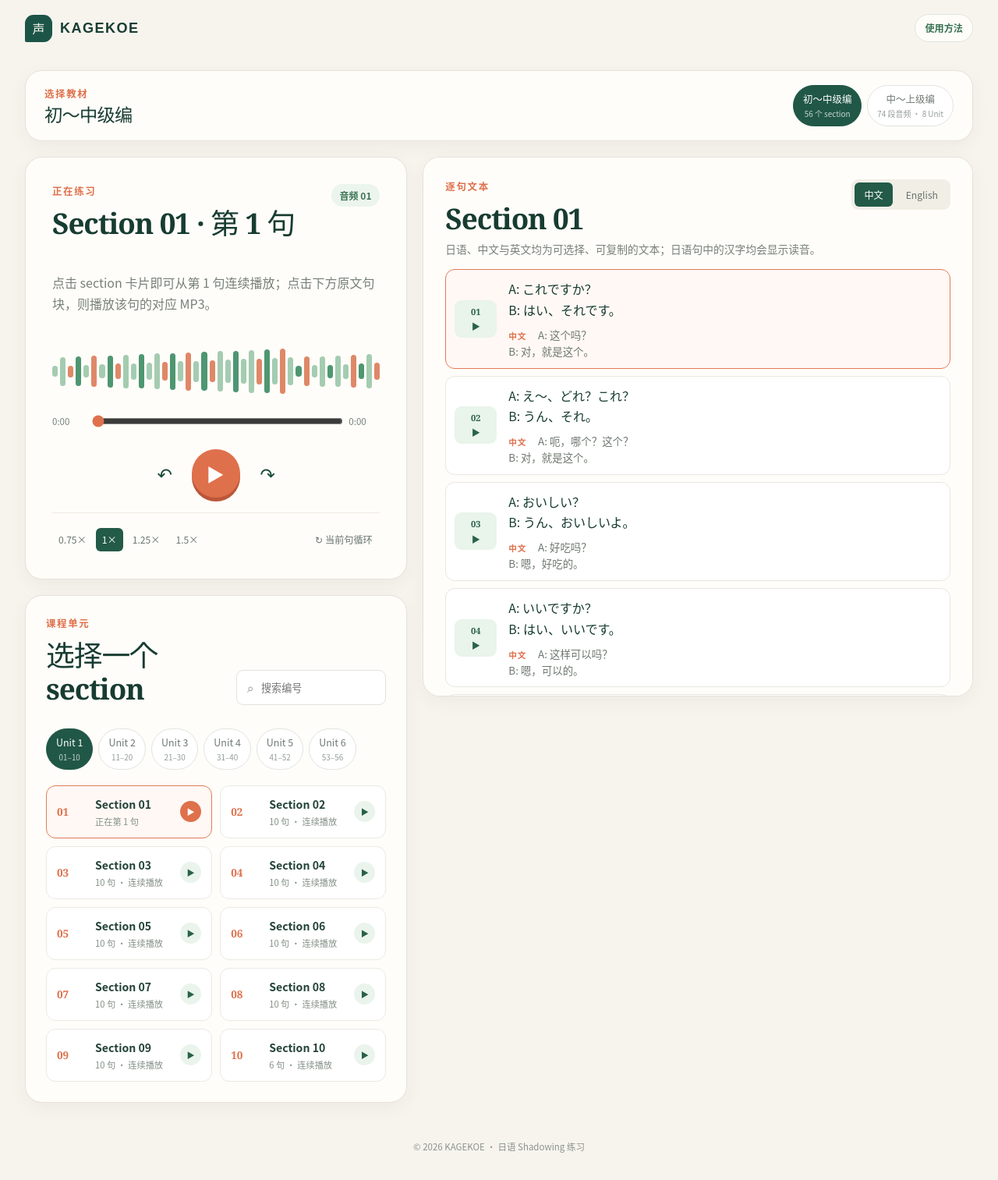
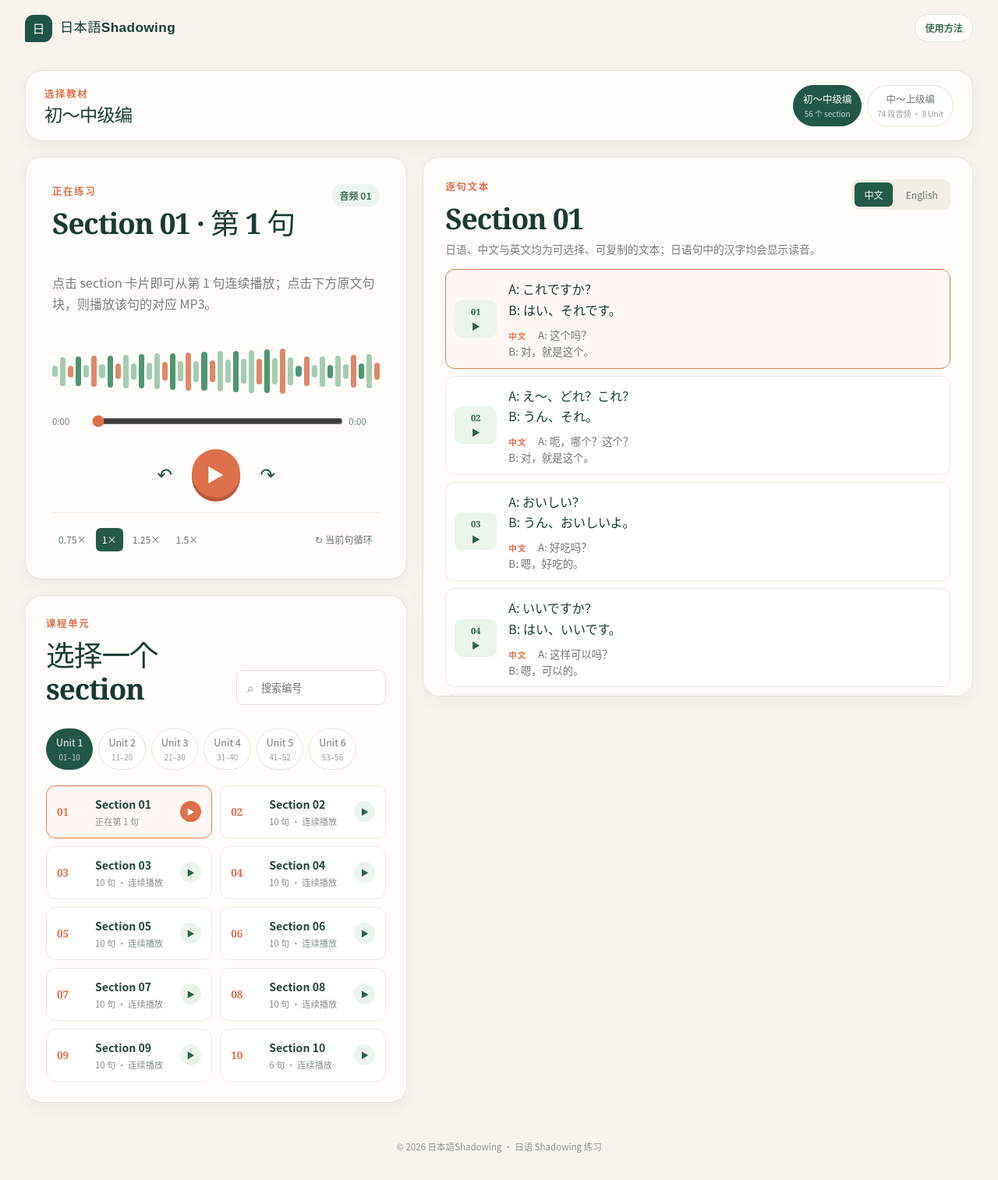
Before and after one commit to QMangoJ/japanese-shadowing, a React (Vite) app: page / in a window 1280 px wide. Shown: the whole page at 78% size. Built offline with nearby package versions, Linux system fonts and the light colour scheme.

Commit message:
Rename site to 日本語Shadowing

```diff
--- a/index.html
+++ b/index.html
@@ -2,9 +2,9 @@
 <html lang="en">
 	<head>
 		<meta charset="UTF-8" />
-		<link rel="icon" type="image/svg+xml" href="/vite.svg" />
+		<link rel="icon" type="image/svg+xml" href="/logo.svg" />
 		<meta name="viewport" content="width=device-width, initial-scale=1.0" />
-		<title>Vite + React + TS</title>
+		<title>日本語Shadowing</title>
 	</head>
 
 	<body>
--- a/src/react-app/App.tsx
+++ b/src/react-app/App.tsx
@@ -334,9 +334,9 @@ function App() {
 		<div className="app-shell">
 			<a className="skip-link" href="#practice-list">跳到练习列表</a>
 			<header className="topbar">
-				<button className="brand" onClick={() => setScreen("practice")} aria-label="KAGEKOE 首页">
-					<span className="brand-mark">声</span>
-					<span>KAGEKOE</span>
+				<button className="brand" onClick={() => setScreen("practice")} aria-label="日本語Shadowing 首页">
+					<span className="brand-mark">日</span>
+					<span>日本語Shadowing</span>
 				</button>
 				<button className="guide-link" onClick={() => setScreen("guide")}>使用方法</button>
 			</header>
@@ -471,7 +471,7 @@ function App() {
 				</div>}
 			</>}
 
-			<footer>© 2026 KAGEKOE · 日语 Shadowing 练习</footer>
+			<footer>© 2026 日本語Shadowing · 日语 Shadowing 练习</footer>
 			<audio
 				ref={audioRef}
 				src={audioSource}
```
Also changed, not shown: public/logo.svg (added), src/react-app/App.css.
